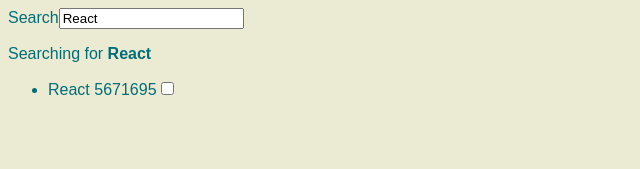
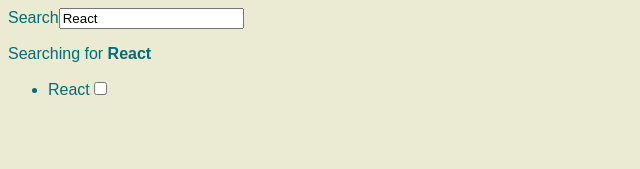
Before and after one commit to muzieh/RoadToReact, a React (Create React App) app: page / in a window 1280 px wide. Shown: the top 169 px of the page, without its empty margins (0-640 px from the left). Built offline with nearby package versions, Linux system fonts and the light colour scheme.

Commit message:
useEffect hook

```diff
--- a/src/App.js
+++ b/src/App.js
@@ -2,21 +2,31 @@
 import "./styles.css";
 import Search from "./Search";
 
-const List = (props) => {
+const Item = ({guid, title, done}) => {
+return (
+  <li>
+    {title}
+    <input type="checkbox" value={done} />
+  </li>
+);
+}
+const List = ({todos}) => {
   return (
     <ul>
-      {props.todos.map((todo) => (
-        <li key={todo.guid}>
-          {todo.title} {todo.guid}
-          <input type="checkbox" value={todo.done} />
-        </li>
+      {todos.map(({guid,...todo}) => (
+          <Item key={guid} {...todo} />
       ))}
     </ul>
   );
 };
 
 export default function App(props) {
-  const [searchTerm, setSearchTerm] = React.useState("React");
+  const [searchTerm, setSearchTerm] = React.useState(
+    localStorage.getItem('search') || "React");
+
+  React.useEffect(() => {
+    localStorage.setItem('search',searchTerm )
+    }, [searchTerm])
   const handleSearchTerm = (searchTerm) => {
     setSearchTerm(searchTerm);
   };
```
